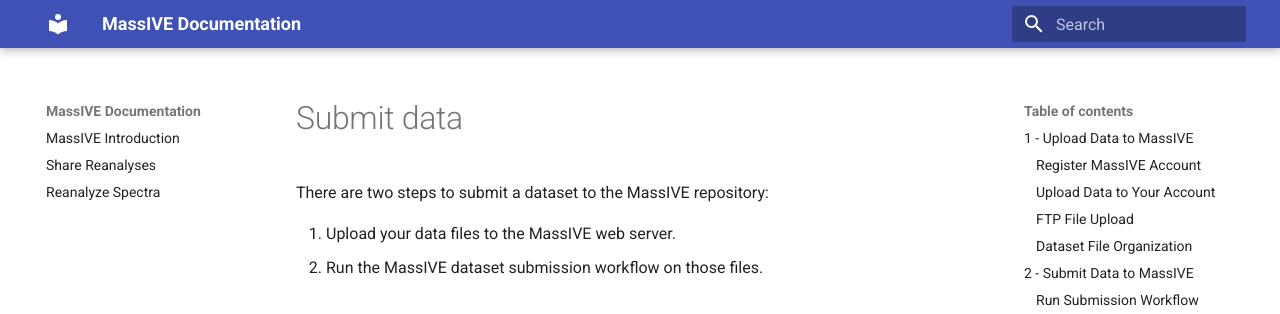
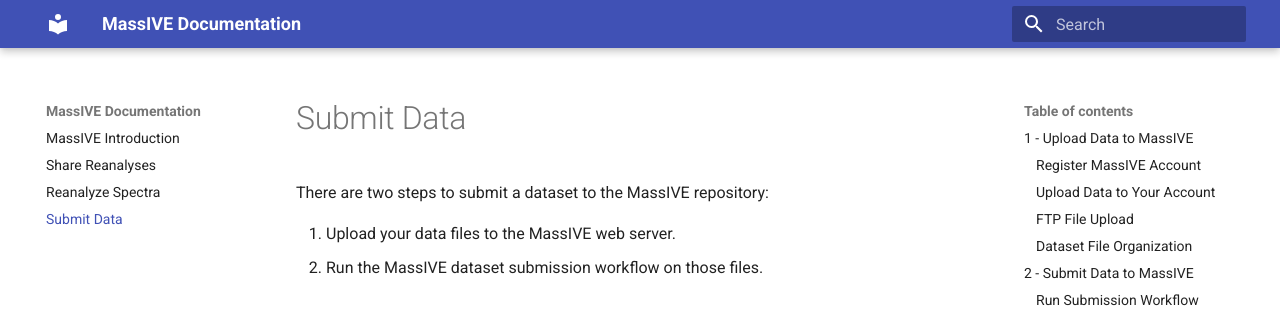
Before and after one commit to CCMS-UCSD/MassIVEDocumentation, an MkDocs documentation site: the page built from docs/submit_data.md, in a window 1280 px wide and 900 px high. Shown: the top 314 px of the window. Built offline with MkDocs 1.6.1 and Material for MkDocs 9.7.7, drawn with Linux system fonts in a browser that asks for light colours; old or Windows-style settings are respelled for this version of MkDocs.

Commit message:
Adding submit data

```diff
--- a/mkdocs.yml
+++ b/mkdocs.yml
@@ -3,6 +3,7 @@
     - MassIVE Introduction: index.md
     - Share Reanalyses: share_reanalyses.md
     - Reanalyze Spectra: reanalyze_spectra.md
+    - Submit Data: submit_data.md
 theme:
     name: material
 
```
